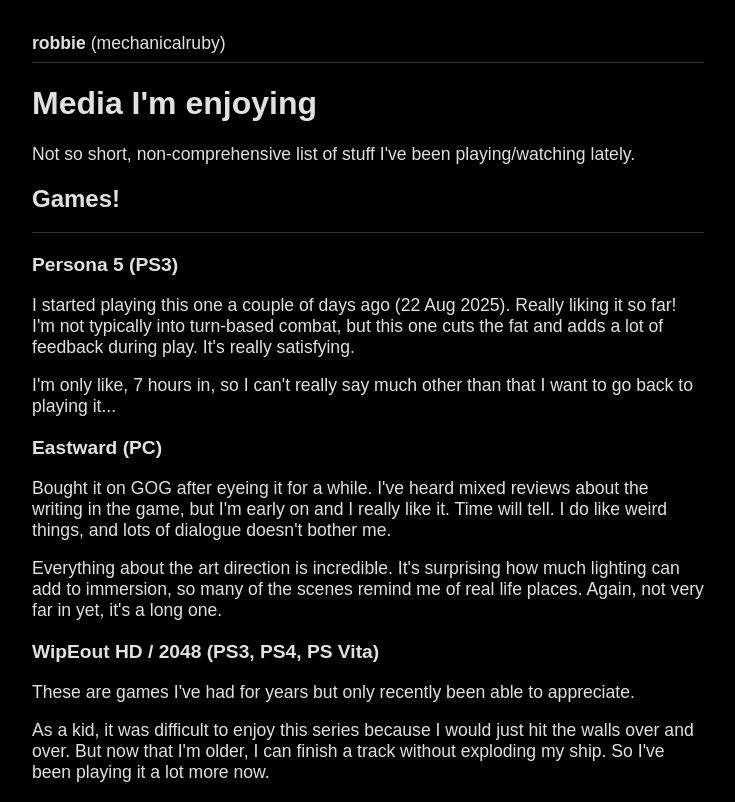
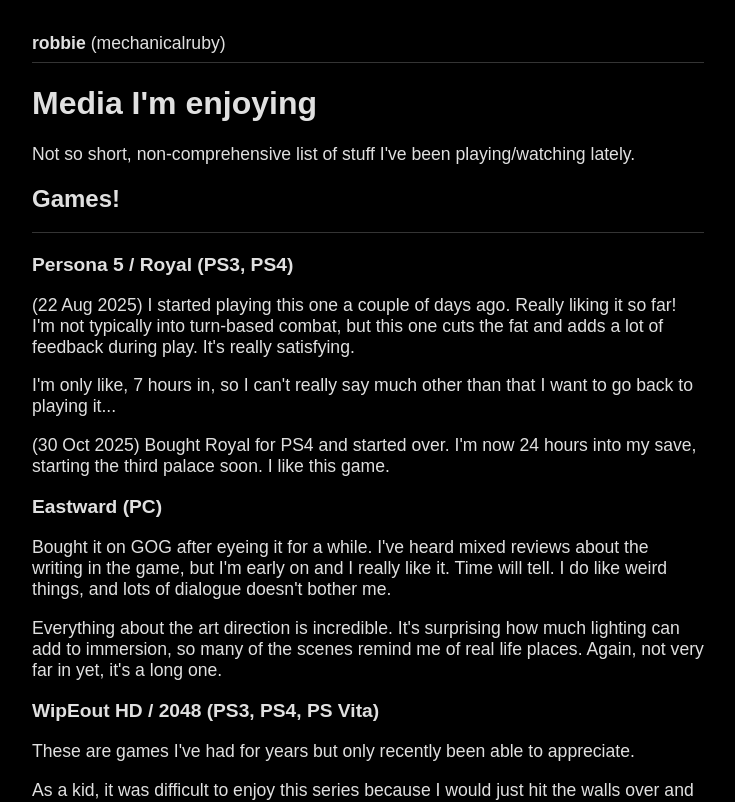
Before and after one commit to mechanicalruby/mechanicalruby.github.io, a SvelteKit app: page /media in a window 1280 px wide. Shown: the top 802 px of the page, without its empty margins (272-1007 px from the left). Built offline with nearby package versions, Linux system fonts and the light colour scheme.

Commit message:
minor media/p5 log update

```diff
--- a/src/routes/log/+page.svelte
+++ b/src/routes/log/+page.svelte
@@ -6,6 +6,7 @@
     <li>28 Jun 2025 - Simplified style, switched to a purple/yellow color palette</li>
     <li>22 Aug 2025 - Major code, content, and style update. Added various pages and simplified the codebase further.</li>
     <li>2 Sep 2025 - Switched to semantic header elements on blog posts.</li>
+    <li>12 Nov 2025 - Changed to monochromatic color palette. Removed global profile picture.</li>
 </ul>
 
 <a href="/"> &lt&lt Back to main page</a>
--- a/src/routes/media/+page.svelte
+++ b/src/routes/media/+page.svelte
@@ -10,15 +10,19 @@
 
 <h2>Games!</h2>
 <hr>
-<h3>Persona 5 (PS3)</h3>
+<h3>Persona 5 / Royal (PS3, PS4)</h3>
 <p>
-    I started playing this one a couple of days ago (22 Aug 2025). Really
+    (22 Aug 2025) I started playing this one a couple of days ago. Really
     liking it so far! I'm not typically into turn-based combat, but this one cuts
     the fat and adds a lot of feedback during play. It's really satisfying.
 </p>
 <p>
     I'm only like, 7 hours in, so I can't really say much other than that I want
     to go back to playing it...
+</p>
+<p>
+    (30 Oct 2025) Bought Royal for PS4 and started over. I'm now 24 hours into my
+    save, starting the third palace soon. I like this game.
 </p>
 
 <h3>Eastward (PC)</h3>
```
